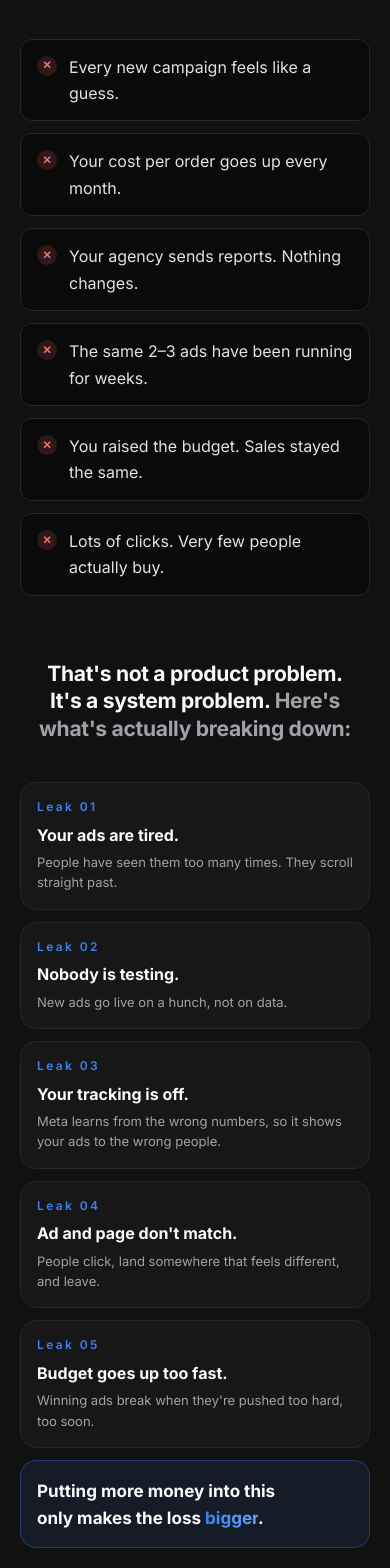
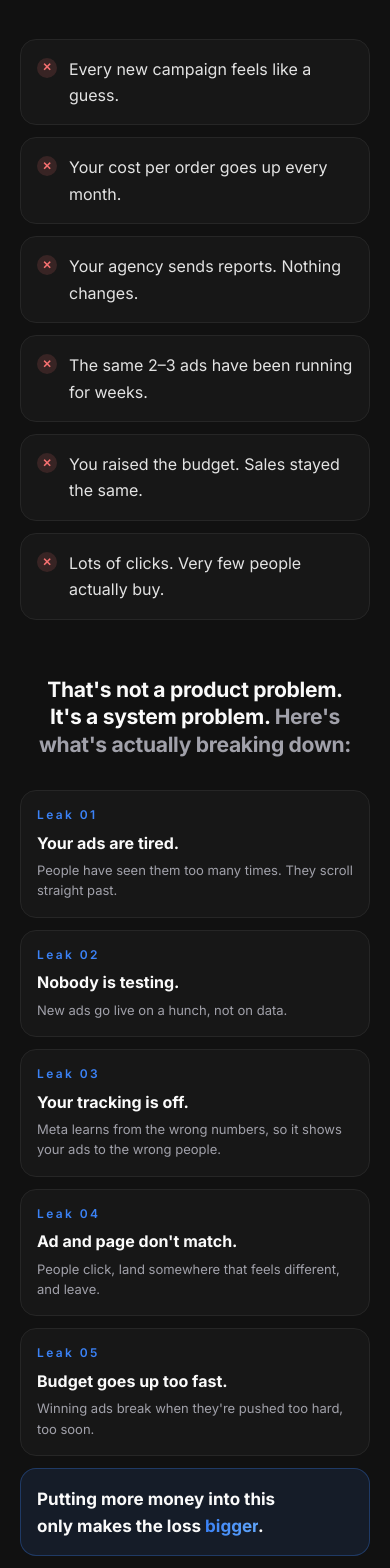
Before and after one commit to prashant1s/adpage, a Next.js app: page / in a window 390 px wide. Shown: the part 1180-2748 px from the top of the page. Built offline with nearby package versions, Linux system fonts and the light colour scheme; no server answers.

Commit message:
updates img1txt1

```diff
--- a/src/app/page.tsx
+++ b/src/app/page.tsx
@@ -331,12 +331,14 @@ export default function Home() {
               </p>
             </SectionIntro>
 
-            <Reveal className="mx-auto mt-10 max-w-3xl">
-              <ul className="grid gap-3 sm:grid-cols-2">
+            {/* Symptoms and leaks share one grid: same width, columns, gap,
+                card and padding, so the section reads as one system. */}
+            <Reveal className="mx-auto mt-10 max-w-4xl">
+              <ul className="grid gap-3 sm:grid-cols-2 sm:gap-4">
                 {SYMPTOMS.map((symptom) => (
                   <li
                     key={symptom}
-                    className="flex items-start gap-3 rounded-xl border border-line bg-ink px-4 py-3.5 text-body text-fg/90"
+                    className={`${CARD} flex items-start gap-3 p-4 text-body text-fg/90 sm:p-5`}
                   >
                     <Tick tone="loss" />
                     {symptom}
@@ -345,7 +347,7 @@ export default function Home() {
               </ul>
             </Reveal>
 
-            <Reveal className="mx-auto mt-16 max-w-3xl text-center">
+            <Reveal className="mx-auto mt-14 max-w-3xl text-center">
               <p className="text-punch font-bold text-balance">
                 That&apos;s not a product problem. It&apos;s a system problem.{" "}
                 <span className="text-muted">
@@ -354,7 +356,7 @@ export default function Home() {
               </p>
             </Reveal>
 
-            <div className="mt-10 grid gap-3 sm:gap-4 md:grid-cols-2">
+            <div className="mx-auto mt-8 grid max-w-4xl gap-3 sm:grid-cols-2 sm:gap-4">
               {REASONS.map((reason, index) => (
                 <Reveal key={reason.title} className={`${CARD} p-4 sm:p-5`}>
                   <p className="text-eyebrow font-semibold text-accent">
--- a/src/components/Testimonials.tsx
+++ b/src/components/Testimonials.tsx
@@ -23,13 +23,6 @@ function highlightFigures(quote: string) {
     ),
   );
 }
-
-const initials = (name: string) =>
-  name
-    .split(" ")
-    .map((word) => word[0])
-    .join("")
-    .slice(0, 2);
 
 export default function Testimonials() {
   const trackRef = useRef<HTMLDivElement>(null);
@@ -144,19 +137,11 @@ export default function Testimonials() {
               <blockquote className="flex-1 text-[0.9375rem] leading-relaxed text-muted text-pretty">
                 <p>{highlightFigures(item.quote)}</p>
               </blockquote>
-              <figcaption className="mt-5 flex items-center gap-3">
-                <span
-                  aria-hidden
-                  className="flex h-10 w-10 shrink-0 items-center justify-center rounded-full bg-accent/15 text-micro font-semibold text-accent-soft"
-                >
-                  {initials(item.name)}
-                </span>
-                <div className="min-w-0">
-                  <p className="text-body font-semibold text-fg">{item.name}</p>
-                  <p className="text-micro text-subtle text-pretty">
-                    {item.role} · {item.company}
-                  </p>
-                </div>
+              <figcaption className="mt-5">
+                <p className="text-body font-semibold text-fg">{item.name}</p>
+                <p className="text-micro text-subtle text-pretty">
+                  {item.role} · {item.company}
+                </p>
               </figcaption>
             </figure>
           );
```
